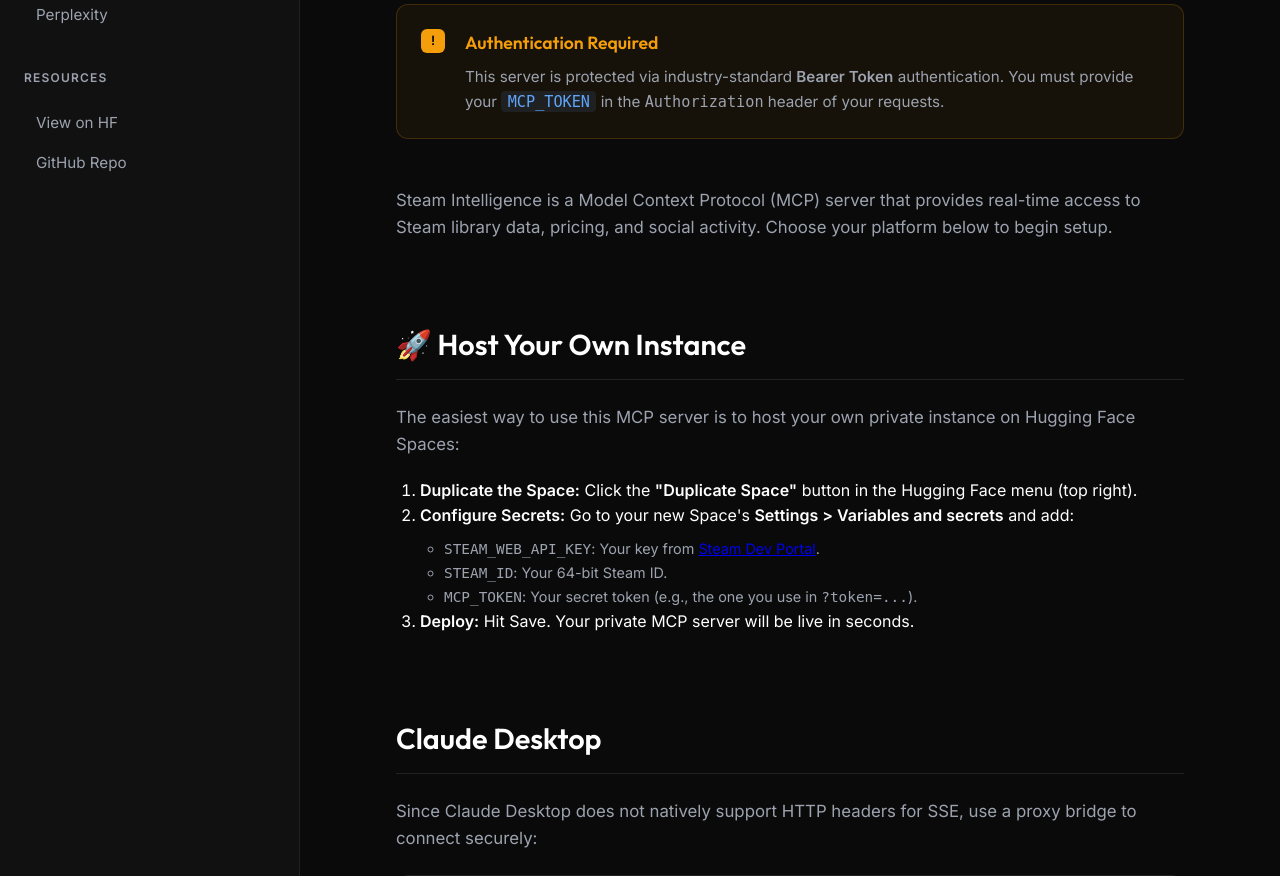
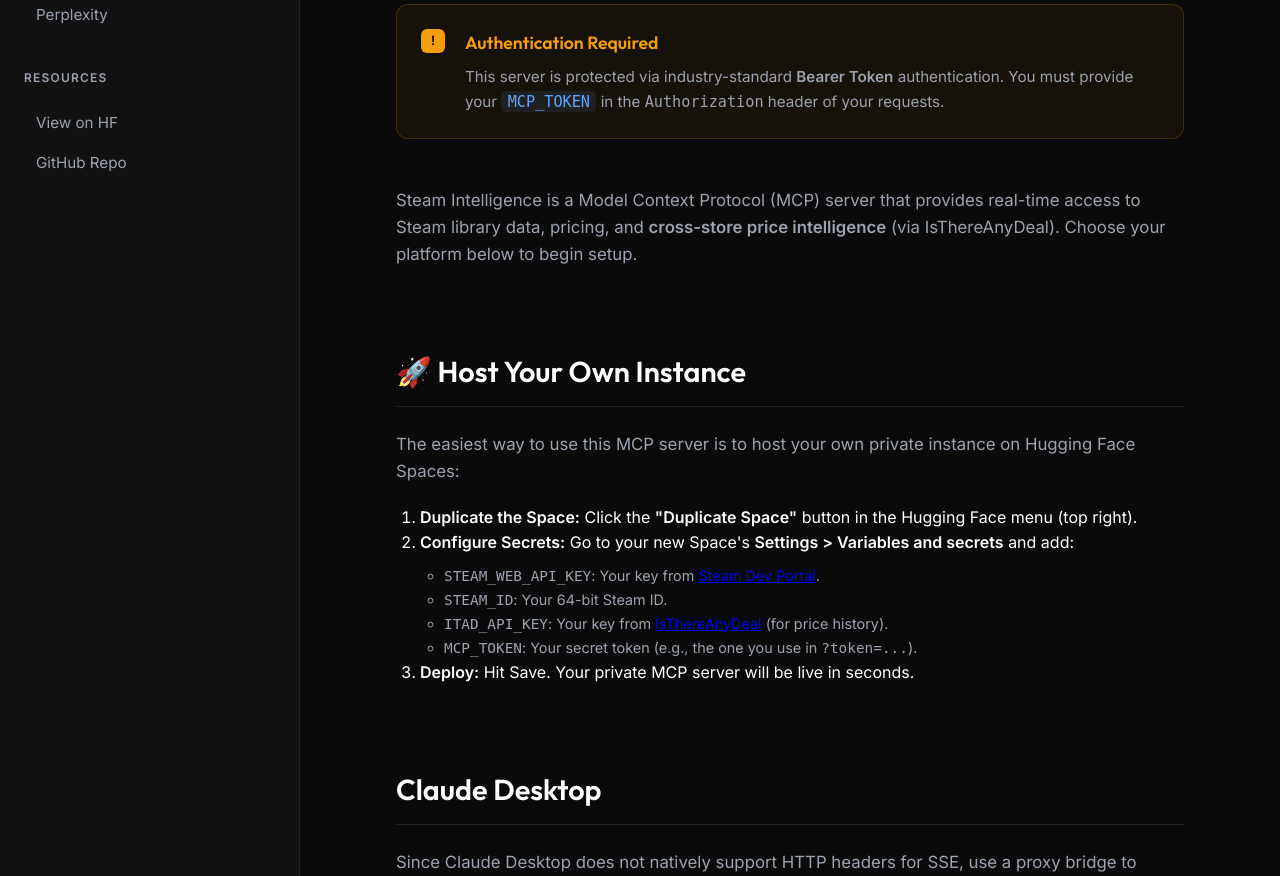
Before and after one commit to Bibyutatsu/Steam-Tracker-MCP, a Python web app: template templates/index.html in a window 1280 px wide. Shown: the part 349-1225 px from the top of the page. Run offline with Jinja, Linux system fonts and the light colour scheme; the template is opened without the code that fills it, so the values that code supplies are empty.

Commit message:
feat: add IsThereAnyDeal integration for price history and global deals support

```diff
--- a/templates/index.html
+++ b/templates/index.html
@@ -49,7 +49,7 @@
                     </div>
                 </div>
 
-                <p>Steam Intelligence is a Model Context Protocol (MCP) server that provides real-time access to Steam library data, pricing, and social activity. Choose your platform below to begin setup.</p>
+                <p>Steam Intelligence is a Model Context Protocol (MCP) server that provides real-time access to Steam library data, pricing, and <strong>cross-store price intelligence</strong> (via IsThereAnyDeal). Choose your platform below to begin setup.</p>
             </section>
 
             <section id="setup">
@@ -61,6 +61,7 @@
                         <ul style="margin-left: 1.5rem; margin-top: 0.5rem; color: var(--text-dim); font-size: 0.9rem;">
                             <li><code>STEAM_WEB_API_KEY</code>: Your key from <a href="https://steamcommunity.com/dev/apikey" target="_blank">Steam Dev Portal</a>.</li>
                             <li><code>STEAM_ID</code>: Your 64-bit Steam ID.</li>
+                            <li><code>ITAD_API_KEY</code>: Your key from <a href="https://isthereanydeal.com/apps/api/" target="_blank">IsThereAnyDeal</a> (for price history).</li>
                             <li><code>MCP_TOKEN</code>: Your secret token (e.g., the one you use in <code>?token=...</code>).</li>
                         </ul>
                     </li>
```
Also changed, not shown: README.md.
